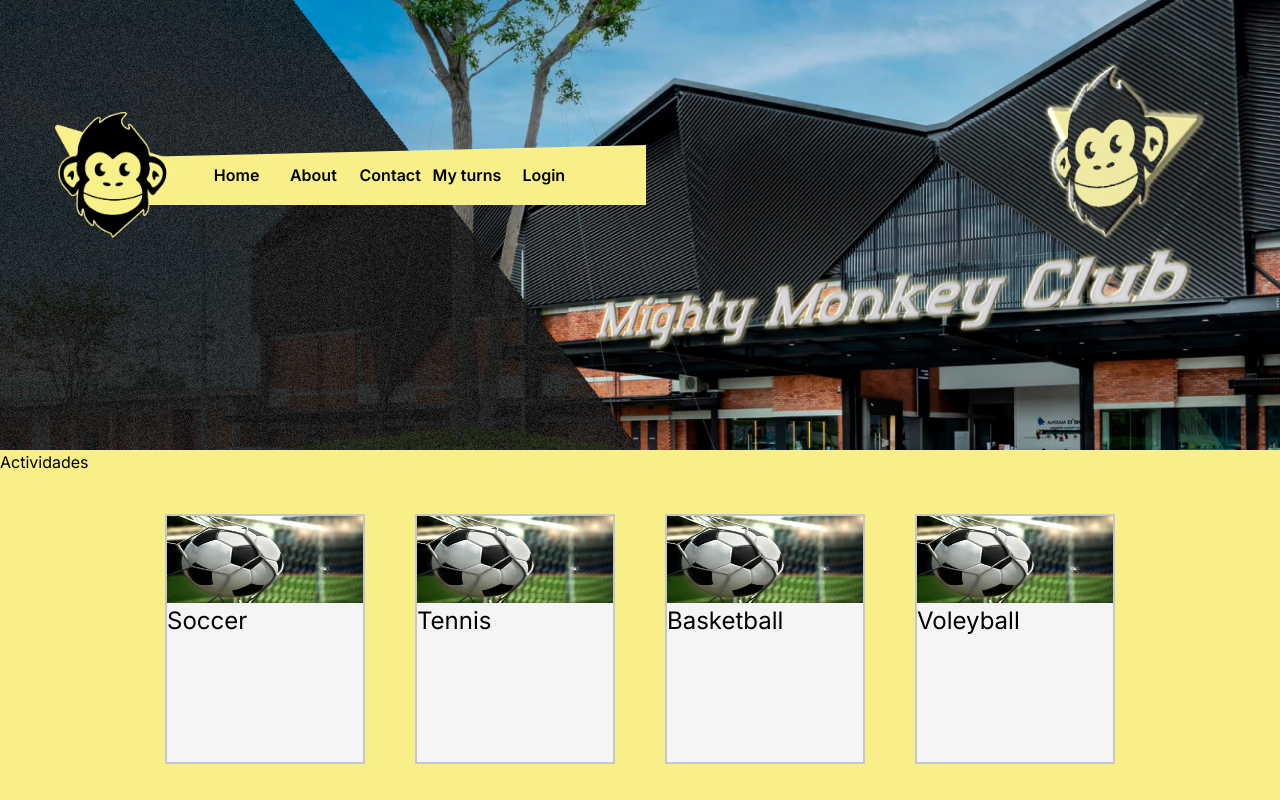
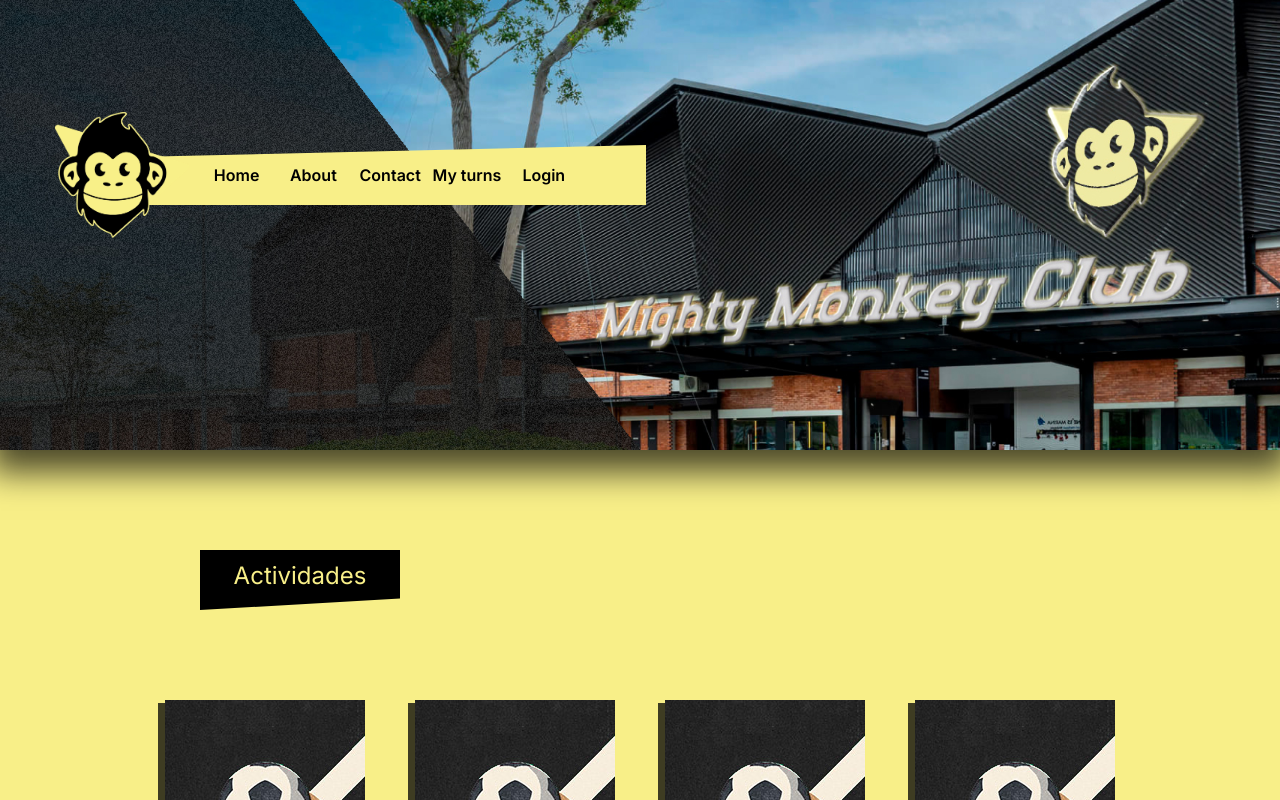
Before and after one commit to ddrosado/MightyMonkeyPF, a Next.js app in the folder client/: page /home in a window 1280 px wide. Shown: the top 800 px of the page. Built offline with nearby package versions, Linux system fonts and the light colour scheme.

Commit message:
cards y sombras

```diff
--- a/client/components/card/Card.jsx
+++ b/client/components/card/Card.jsx
@@ -11,10 +11,9 @@
     <div className={styles.card}>
       <Link href='/detail'>
       <div className={styles.cardDetails}>
-        <Image className={styles.sportImage} src={soccer} alt="soccer" />
-        <div className={styles.sportName}>
+        {/* <div className={styles.sportName}>
           <h1>{name}</h1>
-        </div>
+        </div> */}
       </div>
       <button className={styles.cardButton}>Take a turn</button>
       </Link>
--- a/client/components/card/Card.module.css
+++ b/client/components/card/Card.module.css
@@ -1,13 +1,18 @@
 .card {
   width: 200px;
   height: 250px;
-  background: #f5f5f5;
+  background-image: url('../../assets/images/soccer2.jpg');
+  background-size: cover;
+    background-repeat: no-repeat;
   position: relative;
-  border: 2px solid #c3c6ce;
+  /* border: 2px solid transparent; */
   transition: 0.2s ease-out;
   overflow: visible;
   display: flex;
   flex-direction: column;
+  justify-content: center;
+  align-items: center;
+  box-shadow: -5px 5px 0px 2px rgba(0,0,0,0.75);
  }
 
  .cardDetails {
@@ -51,6 +56,7 @@
   box-shadow: 0 4px 18px 0 rgba(0, 0, 0, 0.25);
   cursor: pointer;
   scale: 110%;
+  box-shadow: -3px 3px 11px 2px rgba(0,0,0,0.75);
  }
 
  .card:hover .cardButton {
@@ -61,6 +67,7 @@
 
  .sportName h1{
   font-size: 1.5rem;
+  color: #F8EF88;
  }
 
  .sportImage {
--- a/client/components/cards/Cards.jsx
+++ b/client/components/cards/Cards.jsx
@@ -6,17 +6,19 @@
   return (
     <section className={styles.cardSection}>
       <div className={styles.titleContainer}>
-        <h1>Actividades</h1>
+        <div className={styles.titleBackround}>
+          <h1>Actividades</h1>
+        </div>
       </div>
       <div className={styles.cardsContainer}>
-        <Card name={'Soccer'}/>
-        <Card name={'Tennis'} />
-        <Card name={'Basketball'} />
-        <Card name={'Voleyball'} />
-        <Card name={'Paddle'} />
-        <Card name={'Golf'} />
-        <Card name={'Hockey'} />
-        <Card name={'Gym'} />
+        <Card name={"Soccer"} />
+        <Card name={"Tennis"} />
+        <Card name={"Basketball"} />
+        <Card name={"Voleyball"} />
+        <Card name={"Paddle"} />
+        <Card name={"Golf"} />
+        <Card name={"Hockey"} />
+        <Card name={"Gym"} />
       </div>
     </section>
   );
--- a/client/components/cards/Cards.module.css
+++ b/client/components/cards/Cards.module.css
@@ -5,7 +5,7 @@
     align-items: center;
     background: #F8EF88;
     clip-path: polygon(0 0, 100% 0, 100% 90%, 0% 100%);
-    padding-bottom: 200px;
+    padding: 100px 0 200px;
 }
 
 .cardsContainer {
@@ -19,4 +19,22 @@
 
 .titleContainer {
     width: 100%;
+     padding-left: 200px;
+     margin-bottom: 50px;
 }
+
+.titleBackround {
+    display: flex;
+    justify-content: center;
+    align-items: center;
+    color: #F8EF88;
+    background-color: black;
+    width: 200px;
+    height: 60px;
+    clip-path: polygon(0 0, 100% 0, 100% 81%, 0% 100%);
+    font-size: 1.5rem;
+}
+
+.titleBackround h1 {
+    margin-top: -8px;
+}
--- a/client/components/navBar/Navbar.module.css
+++ b/client/components/navBar/Navbar.module.css
@@ -6,6 +6,9 @@
     background-repeat: no-repeat;
     display: flex;
     align-items: center;
+    position: relative;
+    z-index: 200;
+    box-shadow: 0px 12px 32px 10px rgba(0,0,0,0.7);
 }
 
 .barContainer{
```
Also changed, not shown: client/assets/images/soccer.jpg, client/assets/images/soccer2.jpg (added).
